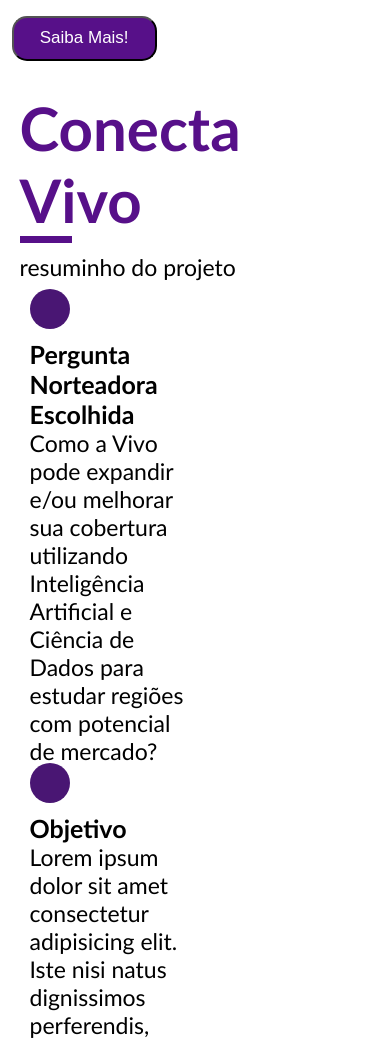
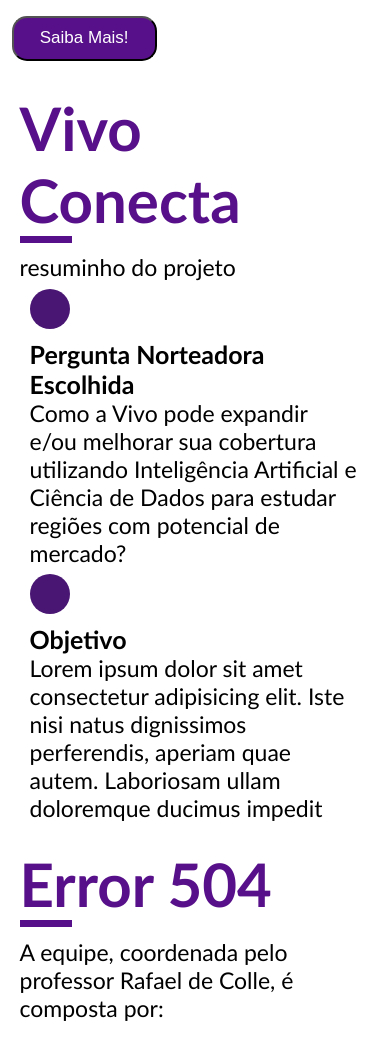
Before and after one commit to Iwanhrq/projeto-vivo, a plain HTML site: page index.html in a window 390 px wide. Shown: the part 1300-2343 px from the top of the page. Drawn offline with Linux system fonts and the light colour scheme.

Commit message:
Criacao da pagina projeto

```diff
--- a/index.html
+++ b/index.html
@@ -75,11 +75,10 @@
     </section>
 
     <section id="projeto">
-        <h1>Conecta Vivo</h1>
-        <p>resuminho do projeto</p>
-
         <div class="container">
             <div class="projeto-p1">
+                <h1>Vivo Conecta</h1>
+                <p>resuminho do projeto</p>
                 <div class="quadrado">
                     <h3>Pergunta Norteadora Escolhida</h3>
                     <p>Como a Vivo pode expandir e/ou melhorar sua cobertura utilizando Inteligência Artificial e
@@ -92,9 +91,29 @@
                     <p>Lorem ipsum dolor sit amet consectetur adipisicing elit. Iste nisi natus dignissimos perferendis, aperiam quae autem. Laboriosam ullam doloremque ducimus impedit</p>
                 </div>
             </div>
+
+            <div class="projeto-p1">
+                <h1>Error 504</h1>
+                <p>A equipe, coordenada pelo professor Rafael de Colle, é composta por:</p>
+
+
+
+
+
+
+
+
+            </div>
+
+
+
+
+
         </div>
+    </section>
 
-    </section>
+
+
 
 
 
--- a/responsive.css
+++ b/responsive.css
@@ -158,6 +158,11 @@
         display: none;
     }
 
+    /*Projetos*/
+    .projeto-p1 {
+        width: 100%;
+    }
+
 }
 
 @media (min-width: 769px) and (max-width: 1200px) {
--- a/style.css
+++ b/style.css
@@ -197,7 +197,7 @@ nav a {
 #projeto {
     font-family: 'Calibri', sans-serif;
     width: 100%;
-    height: 100vh;
+    min-height: 100vh;
     padding: 5%;
 }
 
@@ -232,6 +232,8 @@ nav a {
     border-radius: 50%;
     background-color: #491673;
 }
+
+
 
 
 /*ODS*/
```
Also changed, not shown: script.js (line endings or trailing spaces).
